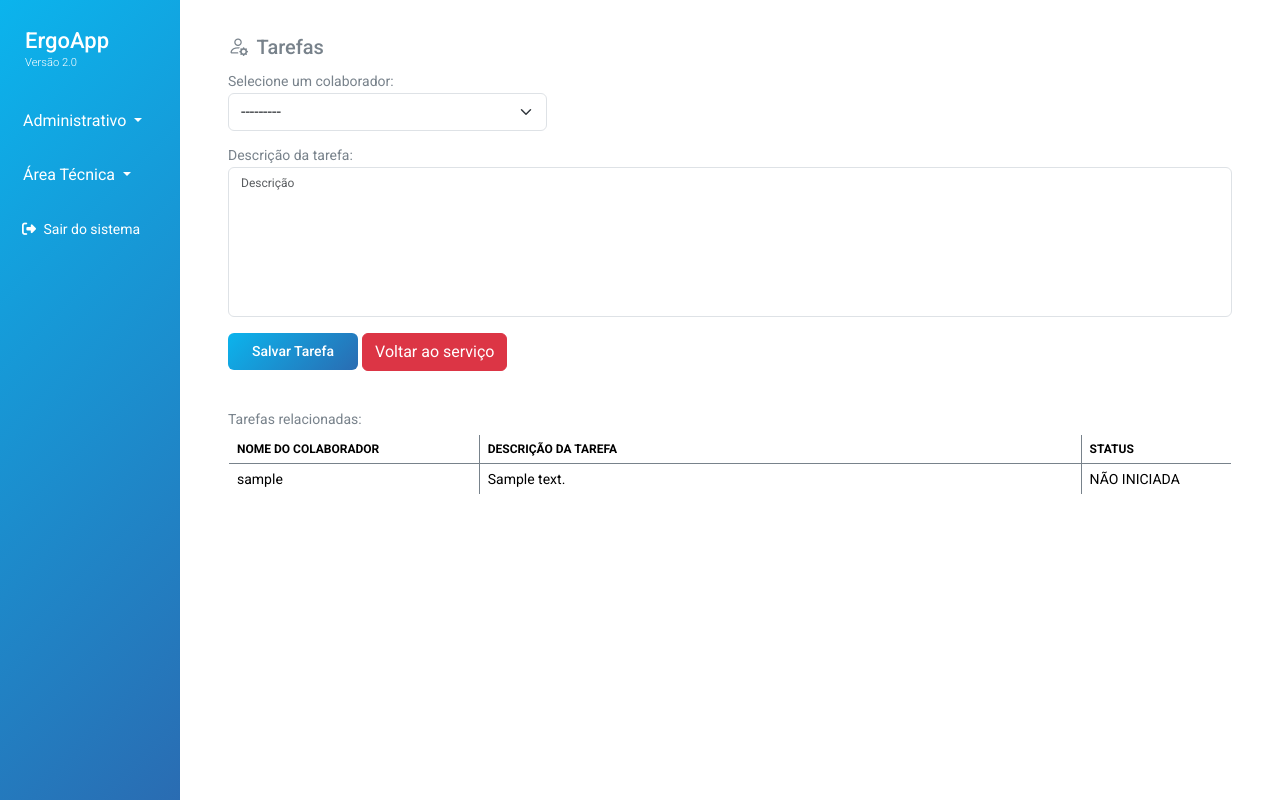
After one commit to victorreginaldodev/ErgoApp, a Django app: page /tarefas/1/ in a window 1280 px wide. The commit adds this page. Run offline with Django 5.2, Linux system fonts and the light colour scheme; tables that the repository leaves empty hold one stand-in row (values such as "Sample post"); some libraries are stand-ins or nearby versions.

Commit message:
Melhorando UX do relacionamento de tarefas a serviços

```diff
--- a/ordemServico/forms/TarefaForm.py
+++ b/ordemServico/forms/TarefaForm.py
@@ -6,18 +6,19 @@ class TarefaForm(ModelForm):
 
     class Meta:
         model = Tarefa
-        fields = ['servico', 'profile', 'descricao']
+        fields = [ 'profile', 'descricao']
         widgets = {
             'servico': Select(attrs={
                 'class': 'form-select',
-                'aria-label': 'Selecione um serviço'
+                'aria-label': 'Selecione um colaborador',
+                'disabled': True
             }),
             'profile': Select(attrs={
                 'class': 'form-select',
                 'aria-label': 'Selecione um colaborador'
             }),
             'descricao': Textarea(attrs={
-                'class': 'form-control textarea-control',
+                'class': 'form-control textarea-control w-100',
                 'style': 'height: 150px',
                 'placeholder': 'Descrição',
                 'rows': 3,
--- a/ordemServico/urls/LiderTecnicoUrls.py
+++ b/ordemServico/urls/LiderTecnicoUrls.py
@@ -1,6 +1,7 @@
 from django.urls import path
-from ordemServico.views.LiderTecnicoView import lider_tecnico
+from ordemServico.views.LiderTecnicoView import lider_tecnico, tarefas
 
 urlpatterns = [
     path('lider/', lider_tecnico, name='lider_tecnico'),
+    path('tarefas/<int:servico_id>/', tarefas, name='tarefas' ),
 ]
--- a/ordemServico/views/LiderTecnicoView.py
+++ b/ordemServico/views/LiderTecnicoView.py
@@ -94,5 +94,23 @@ def lider_tecnico(request):
     return render(request, 'ordemServico/lider_tecnico.html', context)
 
 
-def relacionar_colaborador(request):
-    return render(request, 'ordemServico/relacionar_colaborador.html')
+def tarefas(request, servico_id):
+    servico = get_object_or_404(Servico, id=servico_id)
+
+    if request.method == 'POST':
+        form = TarefaForm(request.POST)
+        if form.is_valid():
+            tarefa = form.save(commit=False)
+            tarefa.servico = servico  # Aqui associamos o serviço
+            tarefa.save()
+            messages.success(request, 'Tarefa criada com sucesso.')
+            return redirect('tarefas', servico_id=servico.id)
+    else:
+        form = TarefaForm()
+
+    context = {
+        'servico': servico,
+        'form': form,
+    }
+
+    return render(request, 'ordemServico/tarefas.html', context)
--- /dev/null
+++ b/templates/ordemServico/tarefas.html
@@ -0,0 +1,82 @@
+{% extends 'ordemServico/base.html' %}
+{% load static %}
+{% block title %} Tarefas {% endblock %}
+{% block content %}
+
+<div class="content page-title">
+
+    <div class="px-5">
+        <h3 class="fs-5 mb-3">
+            <i class="bi bi-person-gear" style="margin-right: 4px;"></i>
+            Tarefas
+        </h3>
+
+        <form method="post" class="mb-4">
+            {% csrf_token %}
+
+            <div class="row">
+                <!-- Campo Seleção de Colaborador -->
+                <div class="form-group mb-3 col-md-4">
+                    <label for="{{ form.profile.id_for_label }}">Selecione um colaborador:</label>
+                    {{ form.profile }}
+                </div>
+
+                <!-- Campo Descrição da Tarefa -->
+                <div class="form-group mb-3 col-md-12">
+                    <label for="{{ form.descricao.id_for_label }}">Descrição da tarefa:</label>
+                    {{ form.descricao }}
+                </div>
+
+                <!-- Botões de Ação -->
+                <div class="form-group mb-3 col-md-12">
+                    <button type="submit" class="btn button px-4 py-2">Salvar Tarefa</button>
+                    <a href="{% url 'lider_tecnico' %}" class="btn btn-danger">Voltar ao serviço</a>
+                </div>
+            </div>
+        </form>
+
+        <!-- Tabela de tarefas relacionadas -->
+        <div class="mb-4">
+            <label class="form-label">Tarefas relacionadas:</label>
+            <table class="table" style="border-collapse: collapse; border: 1px solid var(--cinza); border-radius: 12px; width: 100%; overflow: hidden;">
+                <thead style="background-color: var(--cinza-clarinho); border-radius: 12px;">
+                    <tr style="border: 1px solid var(--cinza); font-size: 12px; text-transform: uppercase; text-align: left; font-weight: 700;">
+                        <th scope="col" style="padding: 8px; border-right: 1px solid var(--cinza);">
+                            Nome do Colaborador
+                        </th>
+                        <th scope="col" style="padding: 8px; border-right: 1px solid var(--cinza);">
+                            Descrição da Tarefa
+                        </th>
+                        <th scope="col" style="padding: 8px; width: 15%;">Status</th>
+                    </tr>
+                </thead>
+                <tbody>
+                    {% for tarefa in servico.tarefa_set.all %}
+                    <tr style="border-bottom: 1px solid var(--cinza);">
+                        <td
+                            style="padding: 8px; border-right: 1px solid var(--cinza); width: 25%; font-size: 14px;">
+                            {{ tarefa.profile }}
+                        </td>
+                        <td
+                            style="padding: 8px; font-size: 14px; border-right: 1px solid var(--cinza);">
+                            {{ tarefa.descricao }}
+                        </td>
+                        <td style="padding: 8px; font-size: 14px;">
+                            {{ tarefa.get_status_display }}
+                        </td>
+                    </tr>
+                    {% empty %}
+                    <tr>
+                        <td colspan="3" style="padding: 8px; text-align: center;">
+                            Nenhuma tarefa relacionada.
+                        </td>
+                    </tr>
+                    {% endfor %}
+                </tbody>
+            </table>
+        </div>
+    </div>
+</div>
+
+</div>
+{% endblock %}
```
Also changed, not shown: templates/ordemServico/lider_tecnico.html (+6 -36 lines).
